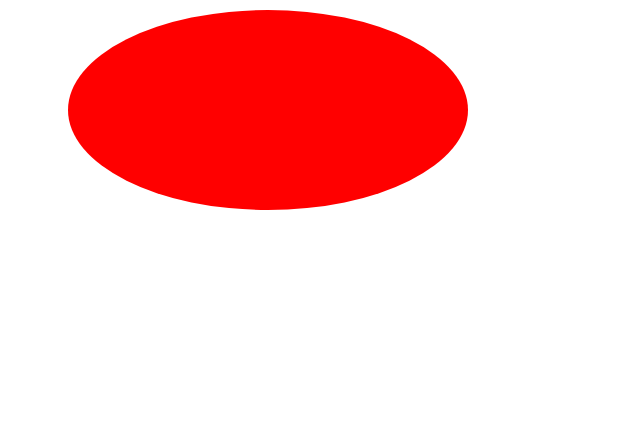
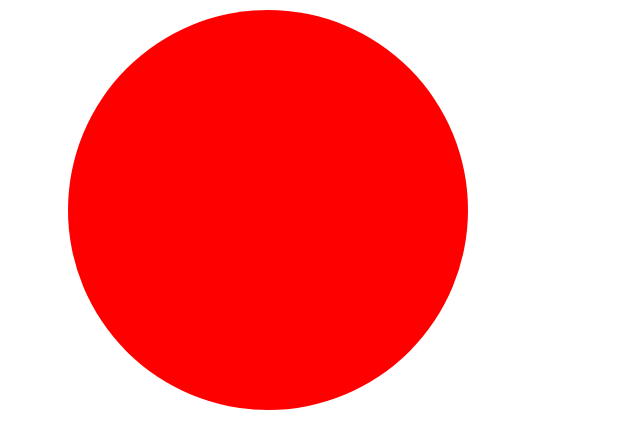
Before and after one commit to Ahnaan/ahnaan.github.io, a plain HTML site: page index.html in a window 1280 px wide. Both pictures are taken after a click on the element 68 px from the left and 60 px from the top of the page. Shown: the whole page, without its empty margins (0-640 px from the left). Drawn offline with Linux system fonts and the light colour scheme.

Commit message:
Update index.html

```diff
--- a/index.html
+++ b/index.html
@@ -32,7 +32,7 @@
 
 			{
 
-				$(this).animate({width:"400px",height:"200px",marginLeft:"60px"}, 2000);
+				$(this).animate({width:"400px",height:"400px",marginLeft:"60px"}, 2000);
 
 			})
 
```
